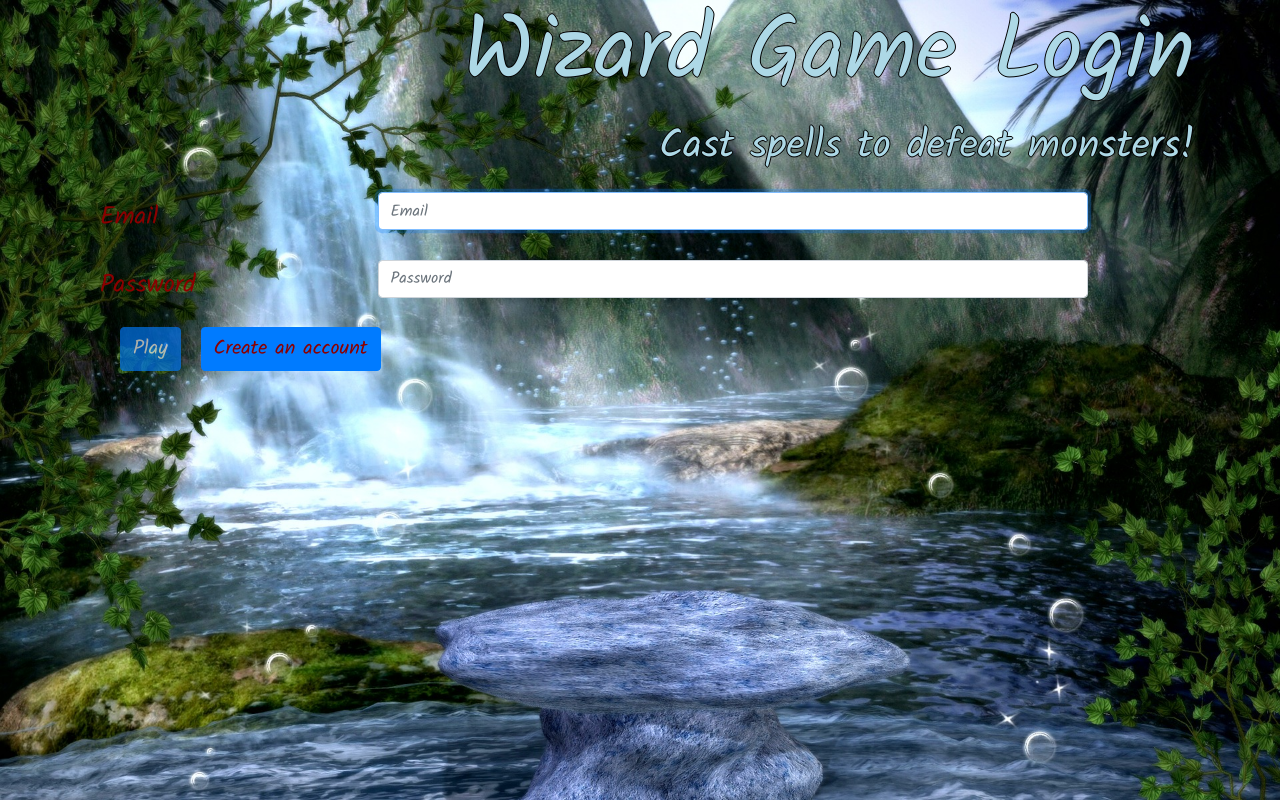
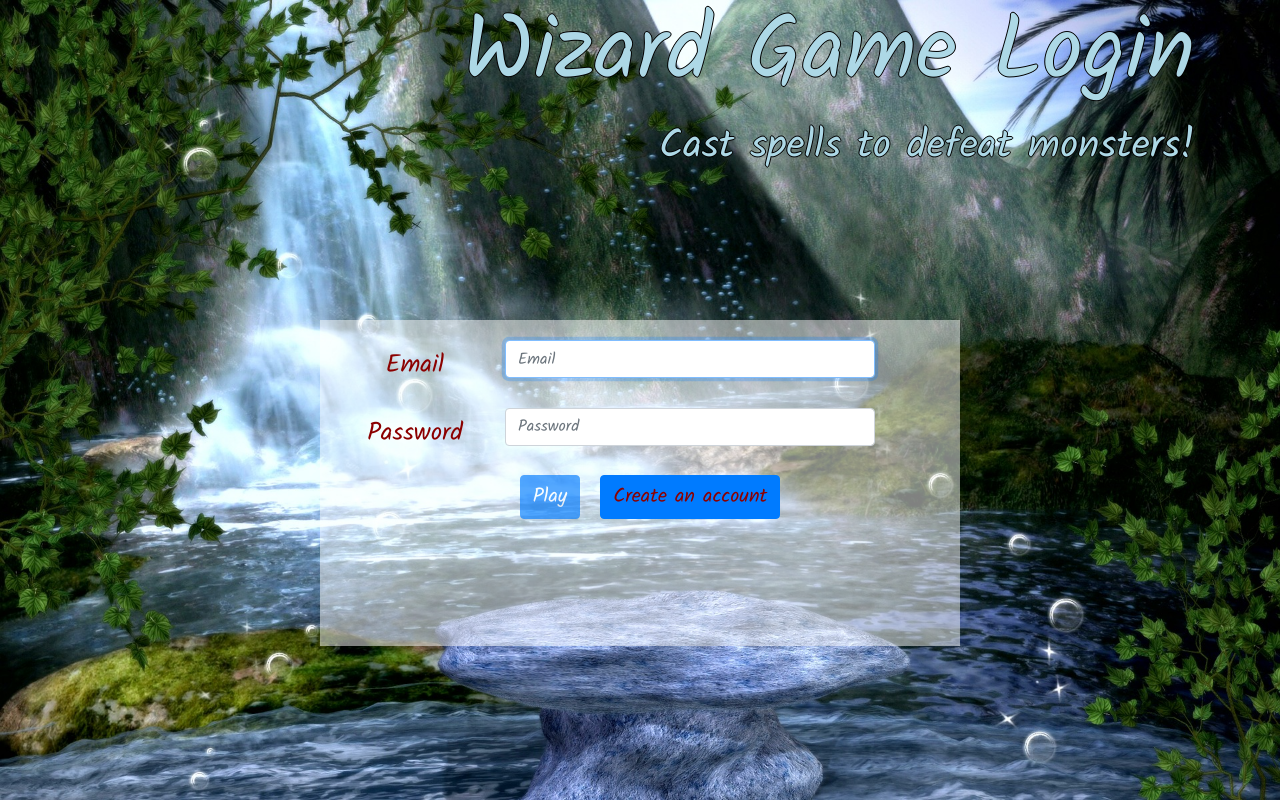
Before and after one commit to wonjin9181/Wizardry, a React (Create React App) app in the folder client/: page / in a window 1280 px wide. Built offline with nearby package versions, Linux system fonts and the light colour scheme.

Commit message:
changed the background in fighting page

```diff
--- a/client/src/components/fight/fight.js
+++ b/client/src/components/fight/fight.js
@@ -135,7 +135,7 @@ class Fight extends Component {
     const { characterImage } = this.state;
     // console.log('state.monsterImg', monsterImg);
     return (
-      <div style={{ hight: "100vh", backgroundImage: `url("${this.state.bgImage.src}")` }}>
+      <div style={{ hight: "100vh", backgroundSize: "cover", backgroundImage: `url("${this.state.bgImage.src}")` }}>
         <Container>
           <Link to="/main">
             <Button className="withdrawBtn" onClick={this.withdraw} variant="primary">
--- a/client/src/components/login/login.css
+++ b/client/src/components/login/login.css
@@ -1,16 +1,16 @@
-##loginaside {
+#loginaside {
   position: absolute;
-  top: 30vh;
-  left: 30vw;
-  right: 30vw;
-  bottom: 5vw;
+  top: 40vh;
+  left: 25vw;
+  right: 25vw;
+  bottom: 12vw;
   background-color: rgba(255,255,255,0.5);
   text-align: center;
   padding: 20px;
-  z-index: 9;
-  font-family: "Kalam", cursive;
-  color: rgb(202, 41, 41);
+  z-index: 9
 }
+
+
 /* #loginaside {
   margin-top: 12vh;
   background-color: rgba(255,255,255,0.5);
--- a/client/src/components/login/login.js
+++ b/client/src/components/login/login.js
@@ -84,9 +84,8 @@ class Login extends Component {
                     <p>
                         Cast spells to defeat monsters!
                 </p>
-                <aside id="loginaside"></aside>
-                    {/* <Row > */}
-                        {/* <Col lg= "2"></Col> */}
+                <aside id="loginaside">
+
                         <Col >
                             <Form className="loginForm" onSubmit={this.handleSubmit}>
                                 <Form.Group as={Row} controlId="formHorizontalEmail">
@@ -135,8 +134,7 @@ class Login extends Component {
                                 </Link>
                             </Form>
                         </Col>
-                        {/* <Col lg= "2"></Col>
-                    </Row> */}
+                     </aside>
                 </Container>
             </div>
         );
--- a/client/src/components/main-stats/backgroundImages.js
+++ b/client/src/components/main-stats/backgroundImages.js
@@ -4,7 +4,7 @@ const backgroundImages = [
     { id: 3, name: 'Water', src: 'images/waterImage.gif' },
     { id: 4, name: 'Air', src: 'images/airImage.gif' },
     { id: 5, name: 'Earth', src: 'images/earthImage.gif' },
-    { id: 6, name: 'fight', src: 'images/fightImage.jpg' }
+    { id: 6, name: 'fight', src: 'images/fightImage.gif' }
 
 ];
 
```
Also changed, not shown: client/public/images/fightImage.gif (added), client/public/images/fightImage.jpg (deleted).
